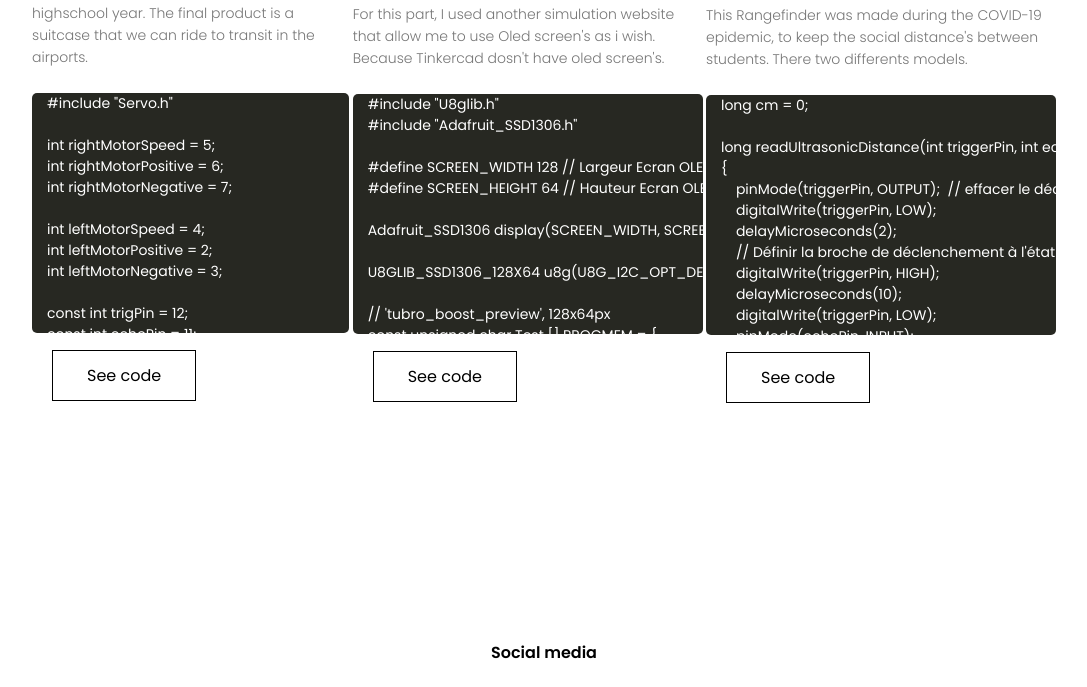
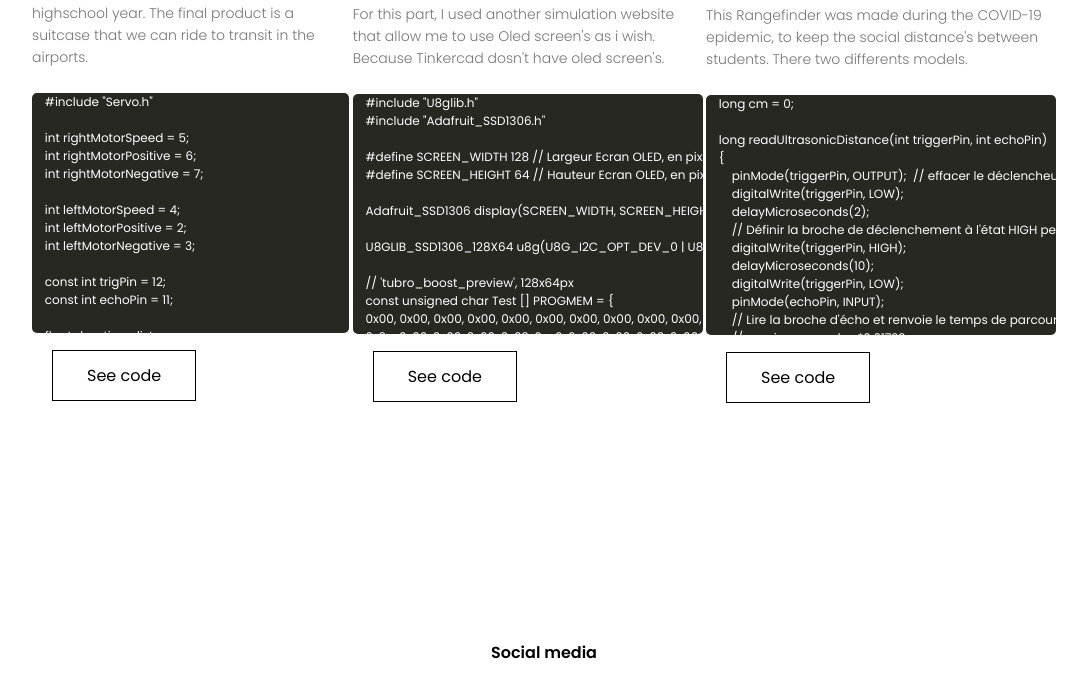
Before and after one commit to Zeikrom251/Portfolio, a plain HTML site: page Fresnel.html in a window 1280 px wide. Shown: the part 1130-1817 px from the top of the page, without its empty margins (96-1183 px from the left). Drawn offline with nearby package versions, Linux system fonts and the light colour scheme.

Commit message:
Update style.css

```diff
--- a/style.css
+++ b/style.css
@@ -493,7 +493,7 @@ pre {
     background-color: #272822;
     box-sizing: border-box;
     border-radius: 5px;
-    font-size: .875em;
+    font-size: .750em;
     overflow: auto;
 }
 
```
